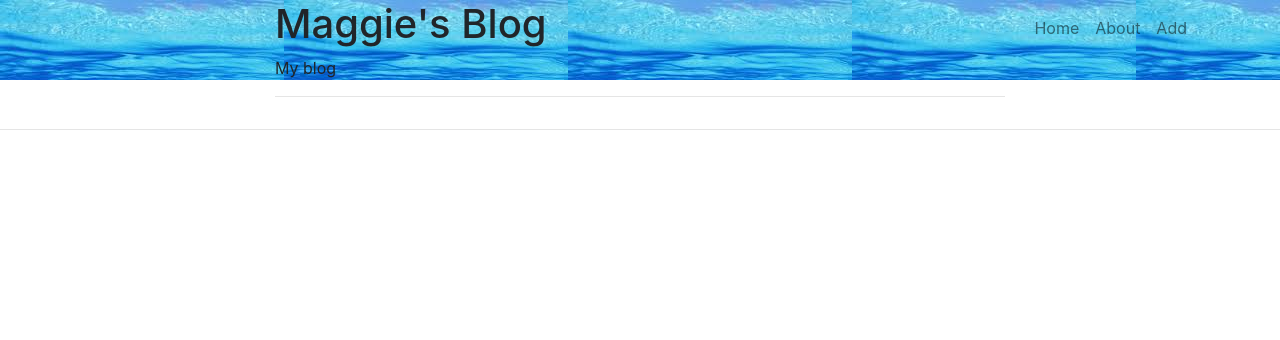
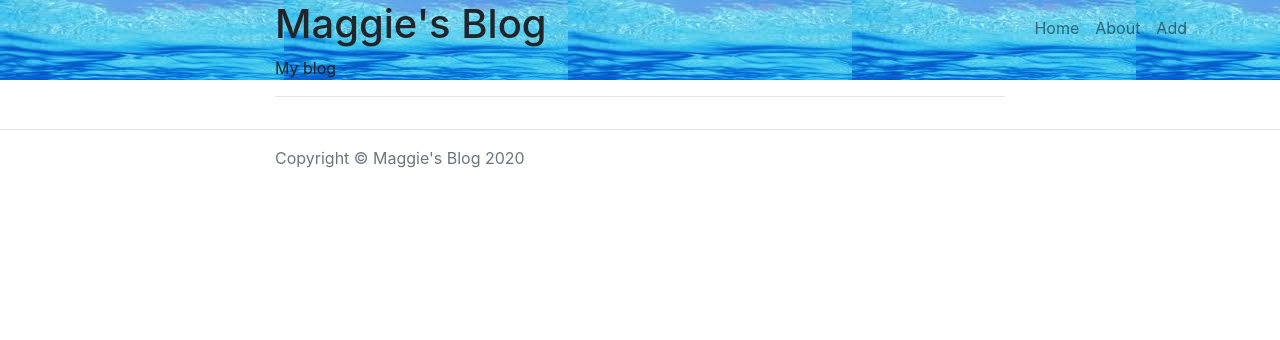
Before and after one commit to margretmwangi/Rblog, a Flask app: page / in a window 1280 px wide. Shown: the top 340 px of the page. Run offline with Flask 2, Linux system fonts and the light colour scheme; some libraries are stand-ins or nearby versions.

Commit message:
added a  footer

```diff
--- a/templates/index.html
+++ b/templates/index.html
@@ -81,3 +81,12 @@
     </div>
 
     <hr>
+    <footer>
+      <div class="container">
+        <div class="row">
+          <div class="col-lg-8 col-md-10 mx-auto">
+            <p class="copyright text-muted">Copyright &copy; Maggie's Blog 2020</p>
+          </div>
+        </div>
+      </div>
+    </footer>
```
